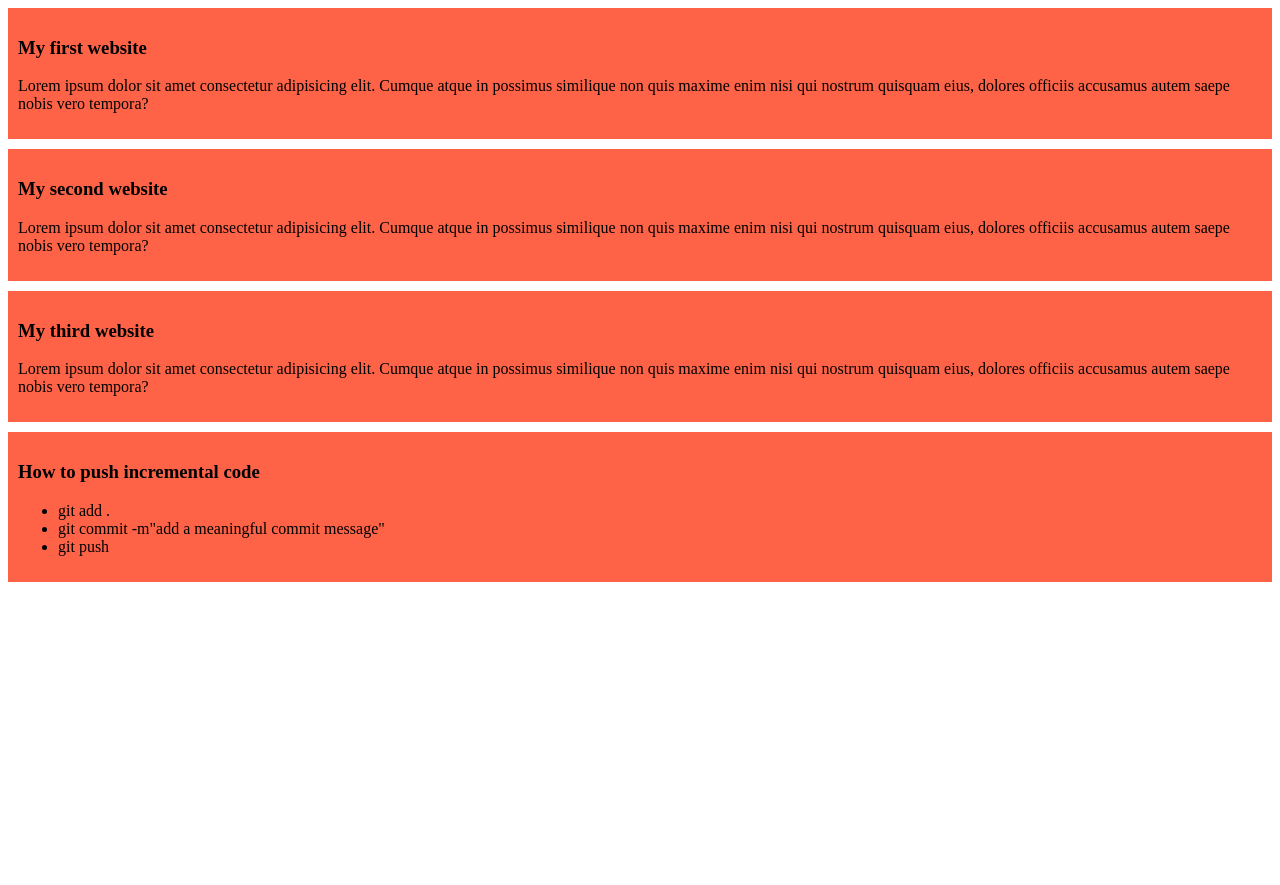
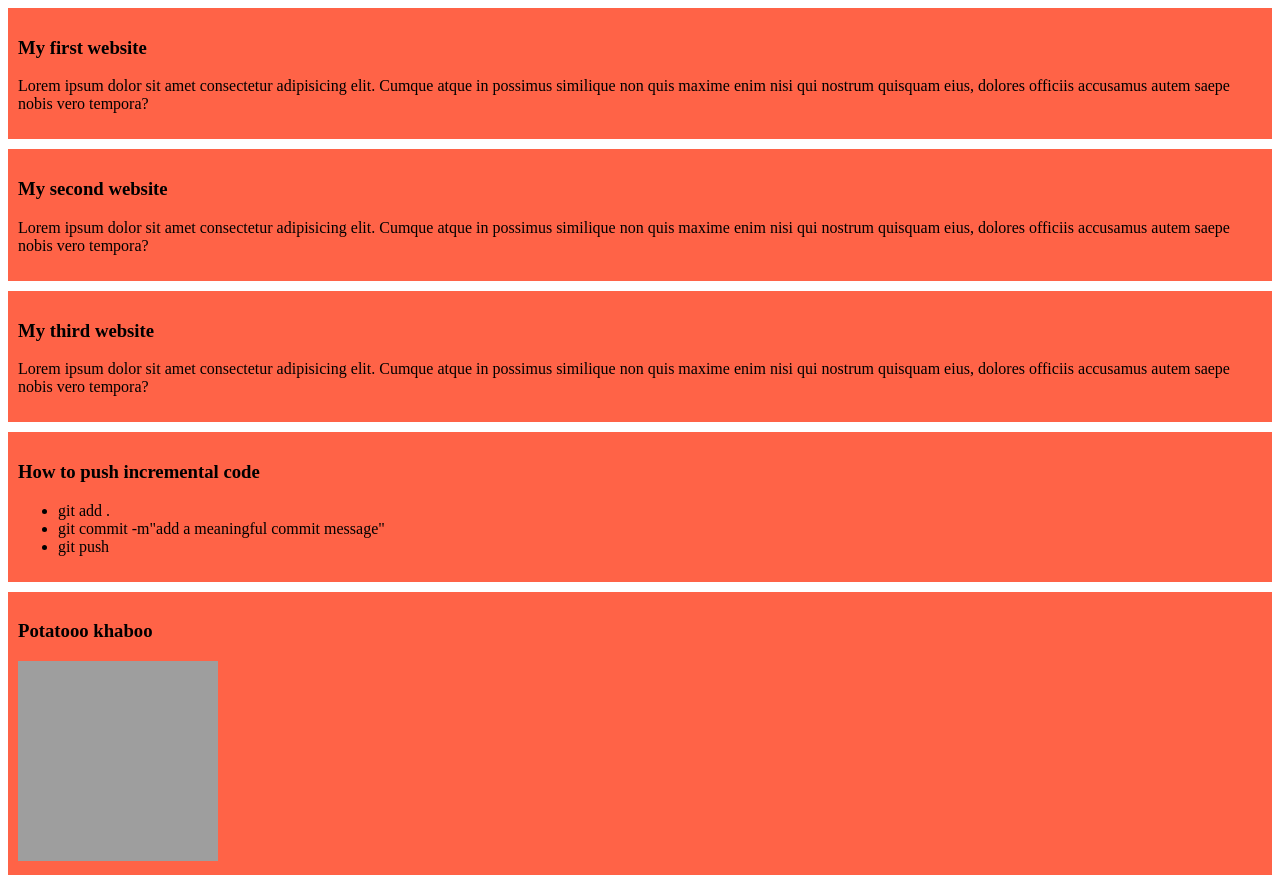
Before and after one commit to israkjahan/my-simple-website, a plain HTML site: page index.html in a window 1280 px wide. Before the commit the page ends 800 px from the top, so only its background shows below. Drawn offline with Linux system fonts and the light colour scheme; grey boxes are pictures that could not be loaded.

Commit message:
added wonderful view

```diff
--- a/index.html
+++ b/index.html
@@ -27,5 +27,9 @@
             <li>git push</li>
         </ul>
     </div>
+    <div>
+        <h3>Potatooo khaboo</h3>
+        <img src="https://images.unsplash.com/photo-1743376272672-c130603a3af2?q=80&w=929&auto=format&fit=crop&ixlib=rb-4.1.0&ixid=M3wxMjA3fDB8MHxwaG90by1wYWdlfHx8fGVufDB8fHx8fA%3D%3D"  style="width: 200px; height: 200px;">
+    </div>
 </body>
 </html>
```
Also changed, not shown: Potol.jpeg (added).
